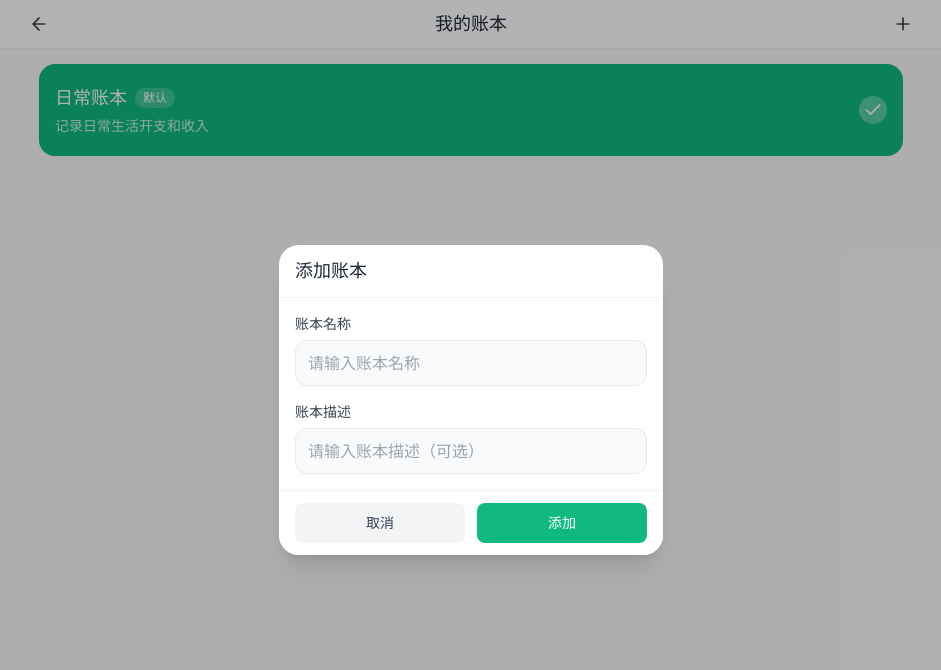
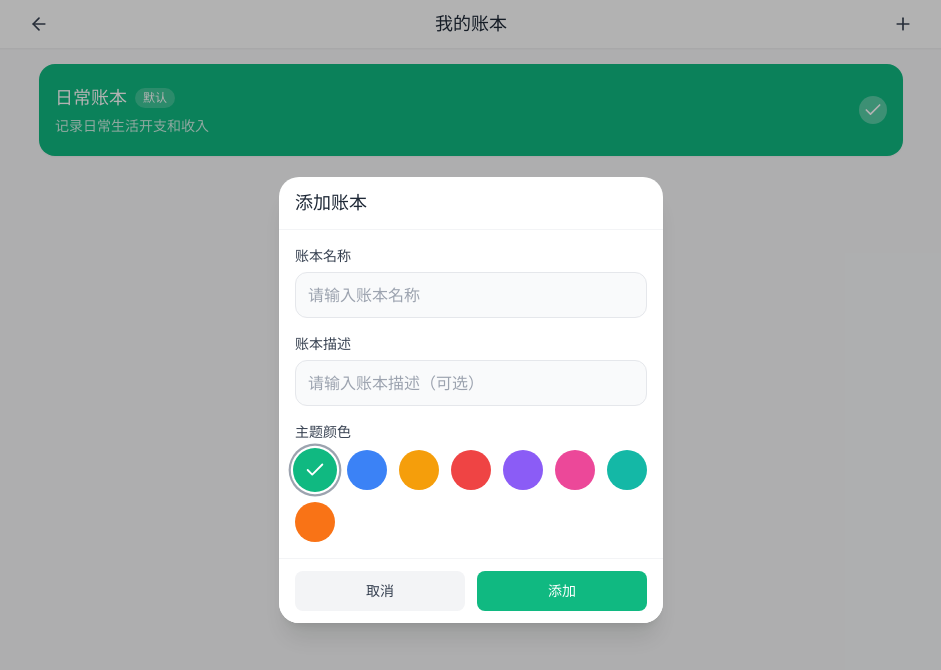
Before and after one commit to wangqi-pitaya/bill-records, a React (Vite) app: page /wallets in a window 1280 px wide. Both pictures are taken after a click on the button 1072 px from the left and 24 px from the top of the page. Shown: the top 670 px of the page, without its empty margins (169-1110 px from the left). Built offline with nearby package versions, Linux system fonts and the light colour scheme.

Commit message:
feat: 分析项目UI层面内容
Co-authored-by: traeagent <traeagent@users.noreply.github.com>

```diff
--- a/src/pages/WalletManage.tsx
+++ b/src/pages/WalletManage.tsx
@@ -3,6 +3,17 @@ import { useNavigate } from 'react-router-dom';
 import { ArrowLeft, Plus, X, Check } from 'lucide-react';
 import { useWalletStore } from '../store/useWalletStore';
 import { useToastStore } from '../store/useToastStore';
+
+const presetColors = [
+  '#10b981',
+  '#3b82f6',
+  '#f59e0b',
+  '#ef4444',
+  '#8b5cf6',
+  '#ec4899',
+  '#14b8a6',
+  '#f97316',
+];
 
 export default function WalletManage() {
   const navigate = useNavigate();
@@ -12,16 +23,18 @@ export default function WalletManage() {
   const [showAddModal, setShowAddModal] = useState(false);
   const [newName, setNewName] = useState('');
   const [newDescription, setNewDescription] = useState('');
+  const [selectedColor, setSelectedColor] = useState(presetColors[0]);
 
   const handleAddWallet = () => {
     if (!newName.trim()) {
       showToast('请输入账本名称', 'warning');
       return;
     }
-    addWallet(newName.trim(), newDescription.trim());
+    addWallet(newName.trim(), newDescription.trim(), selectedColor);
     showToast(`已添加账本"${newName.trim()}"`, 'success');
     setNewName('');
     setNewDescription('');
+    setSelectedColor(presetColors[0]);
     setShowAddModal(false);
   };
 
@@ -165,6 +178,30 @@ export default function WalletManage() {
                   maxLength={50}
                 />
               </div>
+
+              <div>
+                <label className="block text-sm font-medium text-gray-700 dark:text-gray-300 mb-2">
+                  主题颜色
+                </label>
+                <div className="flex flex-wrap gap-3">
+                  {presetColors.map((color) => (
+                    <button
+                      key={color}
+                      onClick={() => setSelectedColor(color)}
+                      className={`w-10 h-10 rounded-full transition-all duration-200 flex items-center justify-center ${
+                        selectedColor === color
+                          ? 'ring-2 ring-offset-2 ring-gray-400 dark:ring-gray-500 scale-110'
+                          : 'hover:scale-105'
+                      }`}
+                      style={{ backgroundColor: color }}
+                    >
+                      {selectedColor === color && (
+                        <Check className="w-5 h-5 text-white" />
+                      )}
+                    </button>
+                  ))}
+                </div>
+              </div>
             </div>
 
             <div className="sticky bottom-0 bg-white dark:bg-gray-800 px-4 py-3 border-t border-gray-100 dark:border-gray-700 flex gap-3 transition-colors duration-300">
--- a/src/store/useWalletStore.ts
+++ b/src/store/useWalletStore.ts
@@ -12,7 +12,7 @@ interface WalletStore {
   wallets: Wallet[];
   currentWalletId: string;
   setCurrentWallet: (id: string) => void;
-  addWallet: (name: string, description?: string) => void;
+  addWallet: (name: string, description?: string, color?: string) => void;
   updateWallet: (id: string, data: Partial<Omit<Wallet, 'id'>>) => void;
   deleteWallet: (id: string) => void;
 }
@@ -62,13 +62,14 @@ export const useWalletStore = create<WalletStore>((set, get) => ({
     set(data);
   },
 
-  addWallet: (name, description = '') => {
+  addWallet: (name, description = '', color) => {
     const colors = ['#10b981', '#3b82f6', '#f59e0b', '#ef4444', '#8b5cf6', '#ec4899'];
+    const walletColor = color || colors[get().wallets.length % colors.length];
     const newWallet: Wallet = {
       id: Date.now().toString(),
       name,
       description,
-      color: colors[get().wallets.length % colors.length],
+      color: walletColor,
       isDefault: false,
     };
     const wallets = [...get().wallets, newWallet];
```
